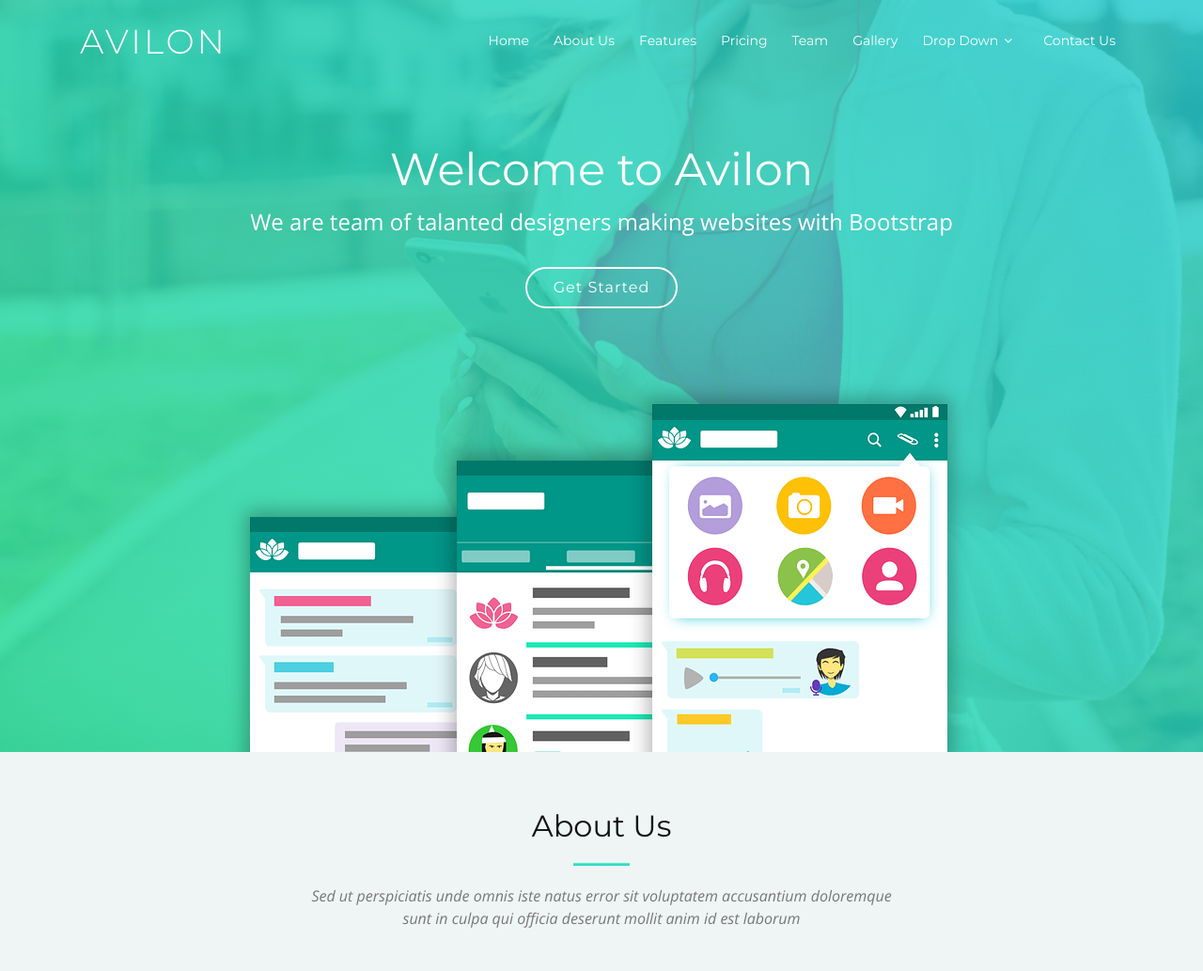
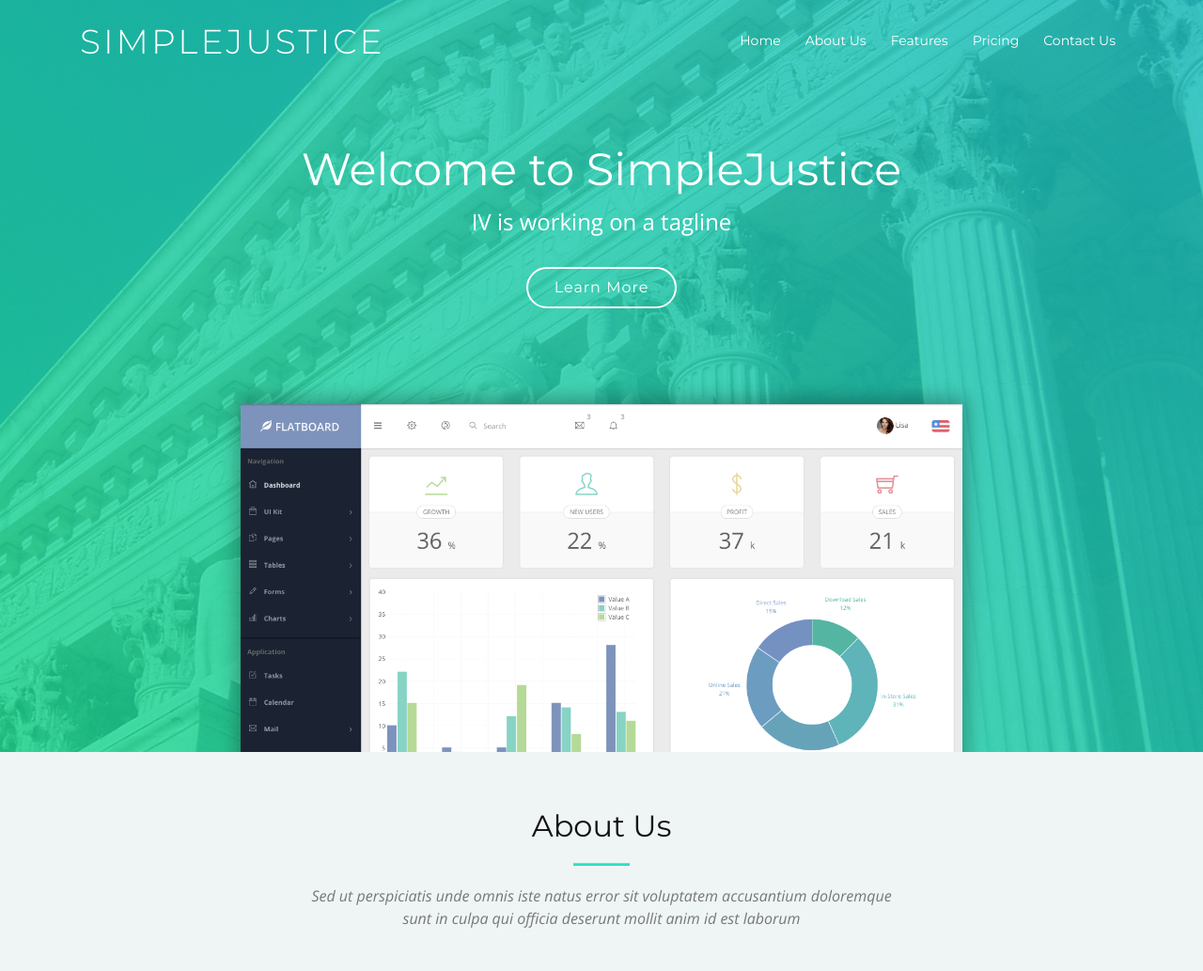
Before and after one commit to mearleycf/sj_landing, a plain HTML site: page index.html in a window 1280 px wide. Shown: the top 1033 px of the page at 94% size. Drawn offline with nearby package versions, Linux system fonts and the light colour scheme; files whose address does not match are found by name.

Commit message:
adding an FPO and updating some text for initial splash

```diff
--- a/css/_header.scss
+++ b/css/_header.scss
@@ -147,9 +147,13 @@
     .product-screen-1 {
       position: absolute;
       z-index: 30;
-      left: calc(50% + 54px);
+      left: calc(20%);
       bottom: 0;
       top: 30px;
+
+      & img {
+        max-width: 60vw;
+      }
     }
 
     .product-screen-2 {
--- a/index.html
+++ b/index.html
@@ -43,7 +43,7 @@
     <div class="container">
 
       <div id="logo" class="pull-left">
-        <h1><a href="#intro" class="scrollto">Avilon</a></h1>
+        <h1><a href="#intro" class="scrollto">SimpleJustice</a></h1>
         <!-- Uncomment below if you prefer to use an image logo -->
         <!-- <a href="#intro"><img src="img/logo.png" alt="" title=""></a> -->
       </div>
@@ -54,10 +54,10 @@
           <li><a href="#about">About Us</a></li>
           <li><a href="#features">Features</a></li>
           <li><a href="#pricing">Pricing</a></li>
-          <li><a href="#team">Team</a></li>
-          <li><a href="#gallery">Gallery</a></li>
-          <li class="menu-has-children"><a href="">Drop Down</a>
-            <ul>
+          <!-- <li><a href="#team">Team</a></li> -->
+          <!-- <li><a href="#gallery">Gallery</a></li> -->
+          <!-- <li class="menu-has-children"><a href="">Drop Down</a> -->
+            <!-- <ul>
               <li><a href="#">Drop Down 1</a></li>
               <li class="menu-has-children"><a href="#">Drop Down 2</a>
                 <ul>
@@ -71,7 +71,7 @@
               <li><a href="#">Drop Down 3</a></li>
               <li><a href="#">Drop Down 4</a></li>
               <li><a href="#">Drop Down 5</a></li>
-            </ul>
+            </ul> -->
           </li>
           <li><a href="#contact">Contact Us</a></li>
         </ul>
@@ -85,24 +85,24 @@
   <section id="intro">
 
     <div class="intro-text">
-      <h2>Welcome to Avilon</h2>
-      <p>We are team of talanted designers making websites with Bootstrap</p>
-      <a href="#about" class="btn-get-started scrollto">Get Started</a>
+      <h2>Welcome to SimpleJustice</h2>
+      <p>IV is working on a tagline</p>
+      <a href="#about" class="btn-get-started scrollto">Learn More</a>
     </div>
 
     <div class="product-screens">
 
       <div class="product-screen-1 wow fadeInUp" data-wow-delay="0.4s" data-wow-duration="0.6s">
-        <img src="img/product-screen-1.png" alt="">
+        <img src="img/sample_landing.png" alt="">
       </div>
 
-      <div class="product-screen-2 wow fadeInUp" data-wow-delay="0.2s" data-wow-duration="0.6s">
+      <!-- <div class="product-screen-2 wow fadeInUp" data-wow-delay="0.2s" data-wow-duration="0.6s">
         <img src="img/product-screen-2.png" alt="">
       </div>
 
       <div class="product-screen-3 wow fadeInUp" data-wow-duration="0.6s">
         <img src="img/product-screen-3.png" alt="">
-      </div>
+      </div> -->
 
     </div>
 
```
Also changed, not shown: css/style.css, img/sample_landing.png (added), 1 other file.
